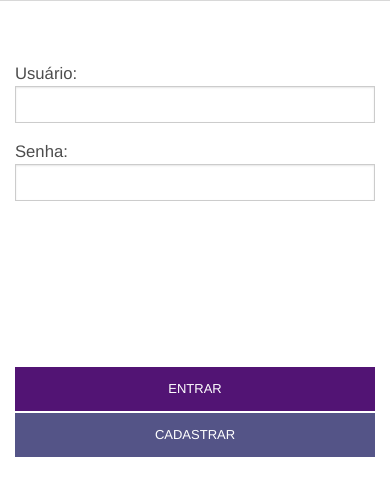
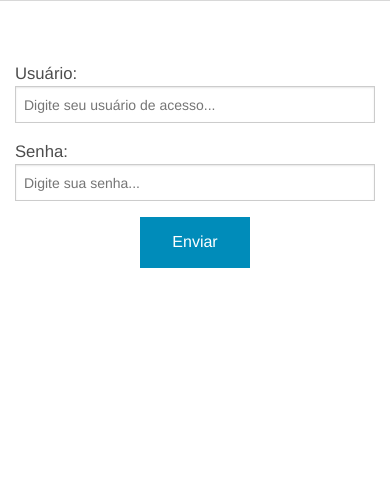
Before and after one commit to luizeduardogodoy/fidelizefood, a plain HTML site: page www/index.html in a window 390 px wide. Shown: the part 62-558 px from the top of the page. Drawn offline with Linux system fonts and the light colour scheme; some packages are replaced by stand-ins of ours.

Commit message:
login com validador do zurb, ver porque esta submitando 2x

```diff
--- a/www/index.html
+++ b/www/index.html
@@ -59,6 +59,7 @@
 			</div>
 		</div>
 		<div class="row" id="form-login">
+		<form data-abide="ajax" id="loginPage">
 
 			<div style="background:white;margin-bottom:60px" class="small-12 columns panel" align="center">
 				<h1 style="color:#521474">FIDELIZEFOOD</h1>
@@ -66,24 +67,28 @@
 
 			<div class="small-12 large-6 columns">
 				<label for="user"> Usuário:
-					<input type="text" id="user" />
+					<input type="text" id="user" placeholder="Digite seu usuário de acesso..." required/>
 				</label>
+				<small class="error">Nome é requerido.</small>
 			</div>
 
-			<div class="small-12 large-6 columns" style="margin-bottom:150px">
+			<div class="small-12 large-6 columns">
 				<label for="pass"> Senha:
-					<input type="password" id="pass"/>
+					<input type="password" id="pass" placeholder="Digite sua senha..." required/>
 				</label>
+				<small class="error">Senha é requerida.</small>
 			</div>
+
 			<!--style="position:absolute;background:#521474;bottom:70px-->
 			<div class="small-12 columns" align="center" >
-				<button style="background-color:#521474;color:white" class="small button expand" onclick="login()">ENTRAR</button>
+				<!--<button style="background-color:#521474;color:white" class="small button expand" onclick="login()">ENTRAR</button>-->
+				<button type="submit">Enviar</button>
 			</div>
 			<!--position:absolute;background:#545487;bottom:0px-->
-			<div class="small-12 columns" align="center" style="margin-top:-18px">
+			<!--<div class="small-12 columns" align="center" style="margin-top:-18px">
 				<button style="background-color:#545487;color:white" class="small button expand" onclick="cadastrarUser()">CADASTRAR</button>
-			</div>
-
+			</div>-->
+		</form>
 		</div>
 
 	</div>
@@ -98,7 +103,12 @@
 
 		$(document).ready(function(){
 
+		});
 
+		$('#loginPage').on('valid.fndtn.abide', function() {
+		  // Handle the submission of the form
+
+			login();
 		});
 
 		function login(){
@@ -112,7 +122,7 @@
 			$("#wait").removeClass("hide");
 			$("#form-login").css("opacity",0.3);
 
-			$.post("https://fidelizefood-backend-luizeg.c9users.io/public_html/index.php",
+			$.post("http://teste/fidelizefood/public_html/index.php",
 				{
 					req : "login",
 					user : $("#user").val(),
```
